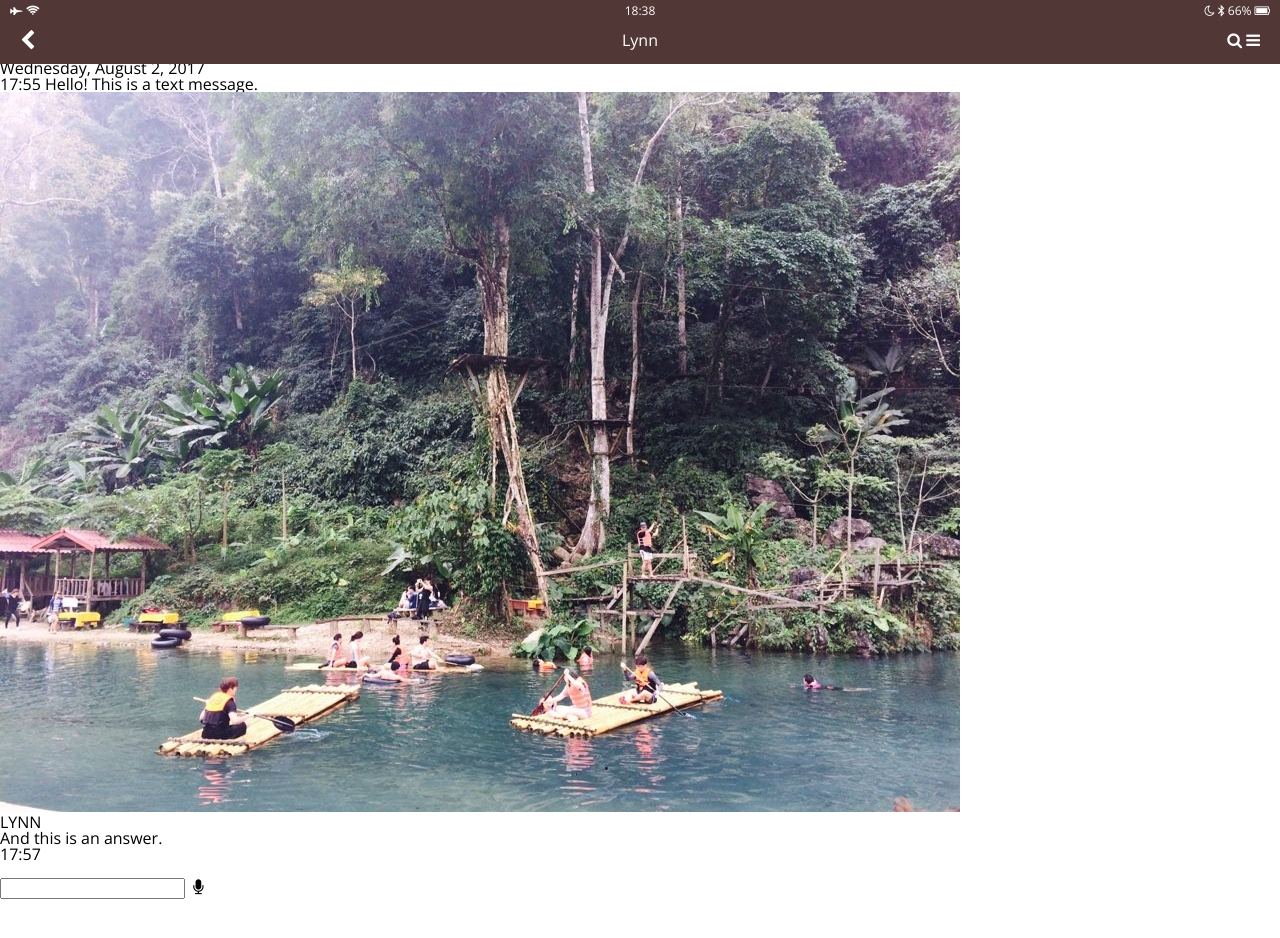
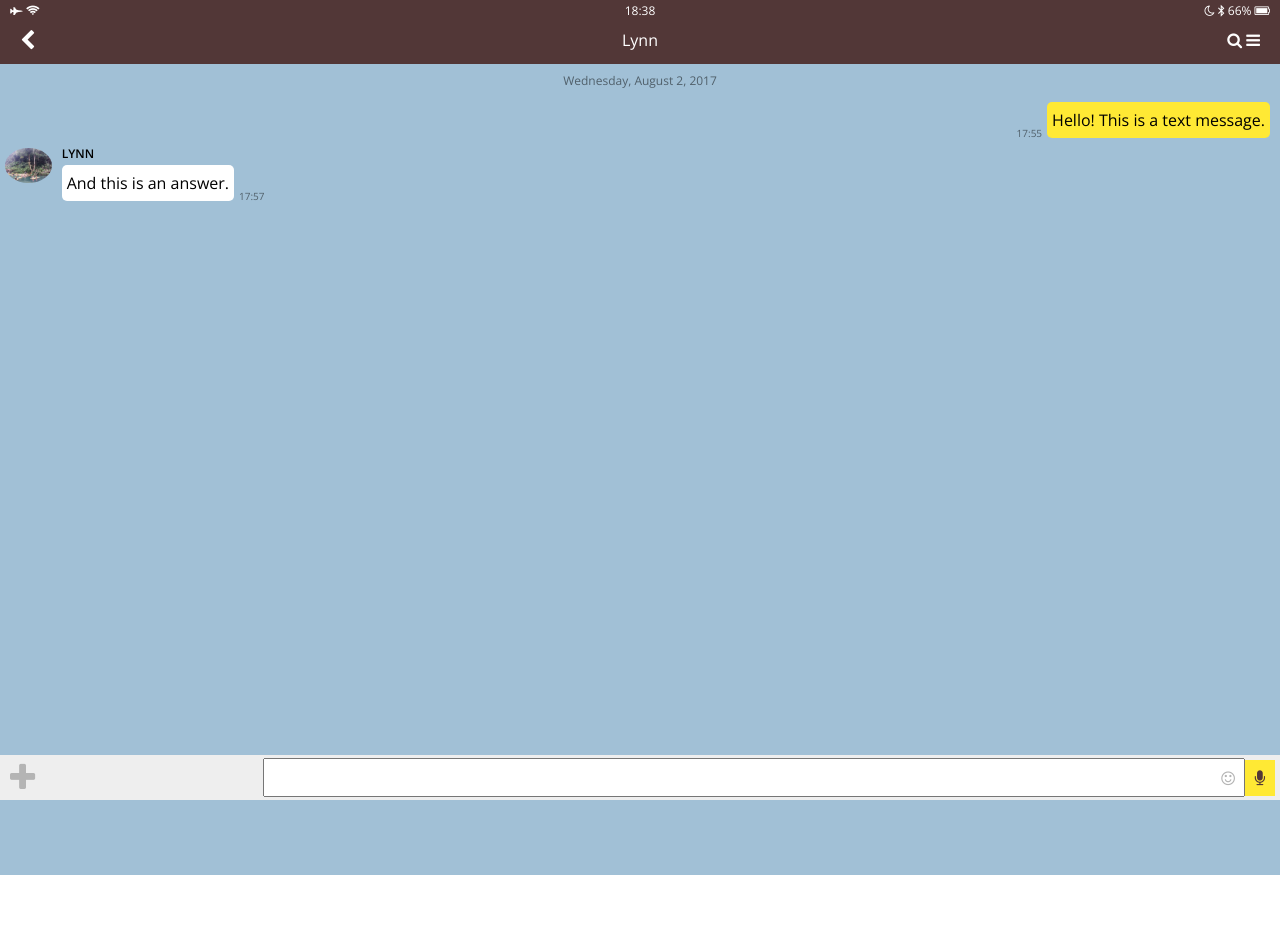
Before and after one commit to YoungHeaKim/kakoClone, a plain HTML site: page chat.html in a window 1280 px wide. Drawn offline with nearby package versions, Linux system fonts and the light colour scheme.

Commit message:
chat에 관한 css완성

```diff
--- a/chat.html
+++ b/chat.html
@@ -52,13 +52,13 @@
       </span>
     </div>
 
-    <div class="chat_message">
+    <div class="chat_message chat_message-from-me">
       <span class="chat_message-time">17:55</span>
       <span class="chat_message-body">
         Hello! This is a text message.
       </span>
     </div>
-    <div class="chat_message">
+    <div class="chat_message chat_message-to-me">
       <img src="./images/avatar.jpeg" class="chat_message-avatar">
       <div class="chat_message-center">
         <h3 class="chat_message-username">LYNN</h3>
@@ -71,10 +71,10 @@
   </main>
 
   <div class="type-message">
-    <i class="fa fa-add fa-2x"></i>
+    <i class="fa fa-plus fa-2x"></i>
     <div class="type-message_input">
       <input type="text">
-      <i class="fa fa-smile"></i>
+      <i class="fa fa-smile-o"></i>
       <span class="record-message">
         <i class="fa fa-microphone"></i>
       </span>
--- /dev/null
+++ b/styles/chat.css
@@ -0,0 +1,114 @@
+.body-chat {
+  padding-bottom: 0;
+}
+.chat-header,
+.chat-header a {
+  background-color: #a1c0d6;
+  color: black;
+}
+
+.chat-header {
+  border-bottom: 1px solid rgba(0, 0, 0, 0.1);
+}
+
+.chat {
+  background-color: #a1c0d6;
+  height: 100vh;
+  padding-top: 15px;
+  padding-left: 5px;
+  padding-right: 5px;
+}
+
+.chat .date-divider {
+  text-align: center;
+  font-size: 12px;
+  color: rgba(0, 0, 0, 0.5);
+  margin-bottom: 15px;
+}
+
+.chat_message {
+  margin-bottom: 10px;
+  display: flex;
+  align-items: flex-end;
+}
+
+.chat_message-from-me {
+  justify-content: flex-end;
+}
+
+.chat_message-to-me img {
+  align-self: flex-start;
+  height: 35px;
+  border-radius: 50%;
+  margin-right: 10px;
+}
+
+.chat_message-time {
+  font-size: 10px;
+  color: rgba(0, 0, 0, 0.5);
+}
+
+.chat_message-from-me .chat_message-body {
+  background-color: #ffe934;
+  margin-left: 5px;
+}
+
+.chat_message-body {
+  padding: 10px 5px;
+  border-radius: 5px;
+  background-color: #ffffff;
+  margin-right: 5px;
+}
+
+.chat_message .chat_message-username {
+  font-size: 12px;
+  font-weight: 600;
+  margin-bottom: 5px;
+}
+
+.chat_message-center {
+  display: flex;
+  flex-direction: column;
+}
+
+.type-message {
+  width: 100%;
+  bottom: 0;
+  position: fixed;
+  height: 45px;
+  background: #eeeeee;
+  display: flex;
+  align-items: center;
+  justify-content: space-between;
+  padding-left: 10px;
+  padding-right: 5px;
+}
+
+.type-message .fa-plus {
+  color: #b4b4b4;
+}
+
+.type-message_input {
+  width: 80%;
+  display: flex;
+  align-items: center;
+  position: relative;
+}
+
+.type-message_input input {
+  width: 100%;
+  padding: 10px;
+}
+
+.type-message_input .fa-smile-o {
+  position: absolute;
+  right: 40px;
+  color: #b4b4b4;
+}
+
+.type-message_input .record-message {
+  color: #523737;
+  background-color: #ffe934;
+  padding: 10px;
+  cursor: pointer;
+}
--- a/styles/style.css
+++ b/styles/style.css
@@ -9,3 +9,4 @@
 @import 'find.css';
 @import 'more.css';
 @import 'profile.css';
+@import 'chat.css';
```
